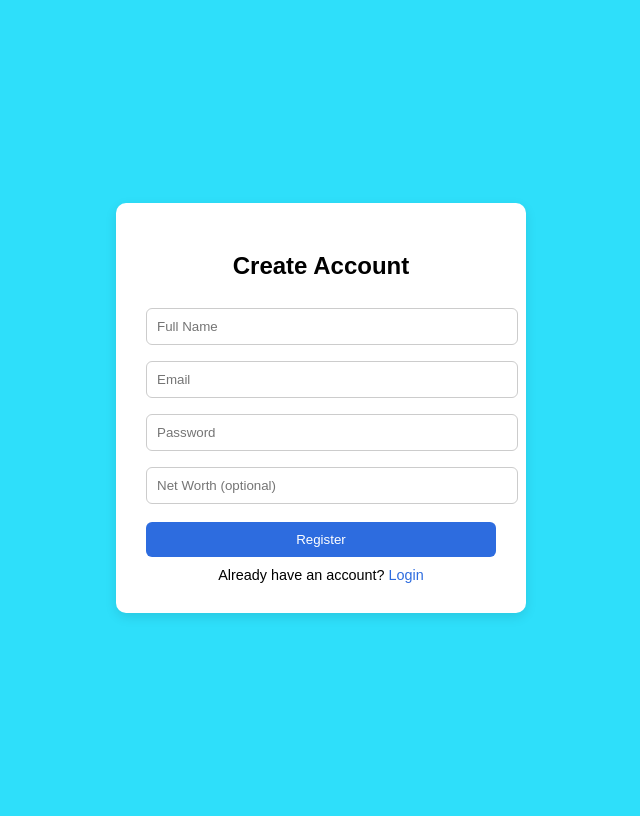
After one commit to SoleP12/WealthManagementSystemBackend, a FastAPI app: template WealthManage/backend/templates/register.html in a window 1280 px wide. The commit adds this page. Shown: the whole page, without its empty margins (319-959 px from the left). Run offline with FastAPI, Linux system fonts and the light colour scheme; the template is opened without the code that fills it, so the values that code supplies are empty; parts of the project's set-up code (start-up, migrations or seed data) failed here and were passed over.

Commit message:
Numerous changes can not specify here due to github codespaces usage issues

```diff
--- a/WealthManage/backend/main.py
+++ b/WealthManage/backend/main.py
@@ -4,7 +4,6 @@
 from datetime import timedelta
 from pathlib import Path
 from typing import Annotated
-
 ##############################################
 # Third-Party Imports
 import uvicorn
@@ -13,17 +12,18 @@ from fastapi.responses import HTMLResponse
 from fastapi.security import OAuth2PasswordRequestForm
 from fastapi.staticfiles import StaticFiles
 from fastapi.templating import Jinja2Templates
-from sqlalchemy.orm import selectinload
 from sqlalchemy.ext.asyncio import AsyncSession
 from contextlib import asynccontextmanager
 ##############################################
-# Model Imports
-from models import WealthManager
 
 ##############################################
+#Router Import
+from routers import users
+##############################################
 # Schema Imports
-from schemas import Token, WealthManagerBase, WealthManagerChange, WealthManagerCreate, WealthManagerResponse
-
+from schemas import Token
+##############################################
+from routers import users
 ##############################################
 # Database Imports
 from database import Base, engine, get_db
@@ -39,13 +39,12 @@ from auth import ACCESS_TOKEN_EXPIRE_MINUTES, authenticate_user, create_access_t
 async def lifespan(_app: FastAPI):
     async with engine.begin() as conn:
         await conn.run_sync(Base.metadata.create_all)
-
     yield
     await engine.dispose()
 
 app = FastAPI(lifespan = lifespan)
 
-BASE_DIR = Path(__file__).resolve().parent.parent
+BASE_DIR = Path(__file__).resolve().parent
 app.mount(
     "/static",
     StaticFiles(directory=BASE_DIR / "static"),
@@ -56,11 +55,11 @@ app.mount(
 templates = Jinja2Templates(directory =BASE_DIR /  "templates")
 
 ############################################### Endpoints ##############################################
+app.include_router(users.router, prefix = "/WealthM/wealthmanager", tags=["WealthManagers"])
 
+############################################# Reusable Dependency Type ################################
+DbSession = Annotated[AsyncSession, Depends(get_db)]
 
-############################################# Reusable Dependency Types ################################
-CurrentUser = Annotated[WealthManager, Depends(get_current_active_user)]
-DbSession = Annotated[AsyncSession, Depends(get_db)]
 ########################################################################################################
 
 
@@ -69,98 +68,14 @@ DbSession = Annotated[AsyncSession, Depends(get_db)]
 async def default_page(request: Request):
     return templates.TemplateResponse(request, "login.html")
 ########################################################################################################
-
-
+@app.post("/register", name = "WealthMRegister")
+async def register_page(request: Request):
+    return templates.TemplateResponse(request, "register.html")
 ######################################## DashBoard Page for Specific WealthManager #####################
-@app.get("/dashboard")
-async def dashboard_page(request: Request):
+@app.get("/dashboard/{wealthmanager_id}")
+async def dashboard_page(wealthmanager_id: int, request: Request, current_user: WealthManager = Depends(get_current_active_user)):
     return templates.TemplateResponse(request = request, name = "dashboard.html")
 ########################################################################################################
-
-
-######################################## Protected API Endpoint ###################################
-@app.get("/wealthmanager/me", response_model = WealthManagerResponse)
-async def get_my_wealthmanager(current_user: CurrentUser):
-    return current_user
-########################################################################################################
-
-
-############################################### WealthManager Creation #################################
-@app.post("WealthM/wealthmanager/", response_model = WealthManagerResponse, status_code = 201)
-async def create_user(wealthmanager: WealthManagerCreate, db: DbSession):
-    result = await db.execute(select(WealthManager).where(WealthManager.email == wealthmanager.email))
-    if result.scalars().first():
-        raise HTTPException(status_code = 409, detail = "WealthManager Already Exists")
-
-    data = wealthmanager.model_dump()
-    data["hashed_password"] = get_password_hash(data.pop("password"))
-    wealth_manager = WealthManager(**data)
-    db.add(wealth_manager)
-    await db.commit()
-    await db.refresh(wealth_manager)
-    return wealth_manager
-#########################################################################################################
-
-
-############################################### Get Specific WealthManager ##############################
-@app.get("WealthM/wealthmanager/getme/{wealthmanager_id}", response_model = WealthManagerResponse)
-async def get_users(wealthmanager_id: int, db:DbSession , current_user: WealthManager = Depends(get_current_active_user)):
-    if current_user.id != wealthmanager_id:
-        raise HTTPException(status_code = 403, detail = "Unauthorized Action")
-    result = await db.execute(select(WealthManager).where(WealthManager.id == wealthmanager_id))
-    user = result.scalars().first()
-    if not user:
-        raise HTTPException(status_code=404, detail = "WealthManager ID not found")
-    return user
-##########################################################################################################
-
-
-############################################### Deletion Endpoint ########################################
-@app.delete("WealthM/wealthmanager/delete/{wealthmanager_id}" , status_code = 204)
-async def delete_wealth_manager(wealthmanager_id: int, db: DbSession, current_user: CurrentUser):
-    if current_user.id != wealthmanager_id:
-        raise HTTPException(status_code = 403, detail = "Unauthorized Action: Deletion of Account Unavailable")
-    result = await db.execute(select(WealthManager).where(WealthManager.id == wealthmanager_id))
-    db_user = result.scalars().first()
-    if not db_user:
-        raise HTTPException(status_code=404, detail = "WealthManager Does not Exist")
-    await db.delete(db_user)
-    await db.commit()
-##########################################################################################################
-
-
-############################################### Update WealthManager #####################################
-@app.patch("WealthM/wealthmanager/update/{wealthmanager_id}", response_model = WealthManagerResponse)
-async def update_wealth_manager(wealthmanager_id: int,wealthmanager:WealthManagerChange, db:DbSession, current_user: CurrentUser):
-    if current_user.id != wealthmanager_id:
-        raise HTTPException(status_code = 403, detail = "Unauthorized Action: Cannot Update Another User's Account")
-    result = await db.execute(select(WealthManager).where(WealthManager.id == wealthmanager_id))
-    db_user = result.scalars().first()
-    if not db_user:
-        raise HTTPException(status_code=404, detail = "WealthManager Does not Exist")
-
-    existing_user = await db.execute(select(WealthManager).where(WealthManager.email == wealthmanager.email, WealthManager.id != wealthmanager_id))
-    if existing_user.scalars().first():
-        raise HTTPException(status_code = 409, detail = "WealthManager already exists")
-
-    update_data = wealthmanager.model_dump(exclude_unset = True)
-
-    for field , value in update_data.items():
-        setattr(db_user, field, value)
-
-    await db.commit()
-    await db.refresh(db_user)
-    return db_user
-###########################################################################################################
-
-
-################################################ Showcase Entire Database ##################################
-@app.get("WealthM/wealthmanager/", response_model = list[WealthManagerResponse])
-async def show_all_users(db:DbSession, current_user:CurrentUser):
-    result = await db.execute(select(WealthManager))
-    return result.scalars().all()
-###########################################################################################################
-
 
 ################################################### Token Creation Endpoint #######################################
 @app.post("/token", response_model = Token)
--- a/WealthManage/static/login.css
+++ b/WealthManage/backend/static/login.css
@@ -103,7 +103,7 @@ section a{
 }
 
 
-/*
+
 .input-create{
     position: relative;
     top: 20px;
@@ -131,4 +131,4 @@ section a{
 .create-btn:hover{
     background: #00fd2a;
     transform: scale(1.05,1);
-}  */
+}
--- /dev/null
+++ b/WealthManage/backend/static/register.css
@@ -0,0 +1,55 @@
+body {
+            font-family: Arial, sans-serif;
+            background-color: rgb(46, 223, 250);
+            display: flex;
+            justify-content: center;
+            align-items: center;
+            height: 100vh;
+        }
+
+        .container {
+            background: white;
+            padding: 30px;
+            border-radius: 10px;
+            width: 350px;
+            box-shadow: 0 4px 12px rgba(0,0,0,0.1);
+        }
+
+        h2 {
+            text-align: center;
+            margin-bottom: 20px;
+        }
+
+        input {
+            width: 100%;
+            padding: 10px;
+            margin: 8px 0;
+            border: 1px solid #ccc;
+            border-radius: 6px;
+        }
+
+        button {
+            width: 100%;
+            padding: 10px;
+            background: #2d6cdf;
+            color: white;
+            border: none;
+            border-radius: 6px;
+            cursor: pointer;
+            margin-top: 10px;
+        }
+
+        button:hover {
+            background: #1f56b3;
+        }
+
+        .footer {
+            text-align: center;
+            margin-top: 10px;
+            font-size: 0.9em;
+        }
+
+        .footer a {
+            color: #2d6cdf;
+            text-decoration: none;
+        }
--- /dev/null
+++ b/WealthManage/backend/templates/register.html
@@ -0,0 +1,35 @@
+<!DOCTYPE html>
+<html lang="en">
+<head>
+    <meta charset="UTF-8">
+    <meta name="viewport" content="width=device-width, initial-scale=1.0">
+    <link rel="stylesheet" href="/static/register.css">
+    <title>Create Account</title>
+
+</head>
+
+<body>
+
+<div class="container">
+    <h2>Create Account</h2>
+
+    <form action="/register" method="post">
+        <input type="text" name="name" placeholder="Full Name" required>
+
+        <input type="email" name="email" placeholder="Email" required>
+
+        <input type="password" name="password" placeholder="Password" required>
+
+        <input type="number" step="0.01" name="net_worth" placeholder="Net Worth (optional)">
+
+        <button type="submit">Register</button>
+    </form>
+
+    <div class="footer">
+        Already have an account?
+        <a href="/">Login</a>
+    </div>
+</div>
+
+</body>
+</html>
```
Also changed, not shown: WealthManage/backend/auth.py (+16 -15 lines), WealthManage/backend/config.py (+25 -4 lines), WealthManage/backend/routers/users.py (added, +113 -0 lines), WealthManage/backend/schemas.py (+2 -7 lines), WealthManage/backend/templates/login.html (renamed from WealthManage/templates/login.html, +5 -3 lines), WealthManage/README.md (renamed from README.md), WealthManage/backend/routers/__init__.py (added), WealthManage/backend/sql_app.db (added), WealthManage/backend/static/dashboard.css (renamed from WealthManage/static/dashboard.css), WealthManage/backend/static/dashboard.js (renamed from WealthManage/static/dashboard.js), WealthManage/backend/static/login.js (renamed from WealthManage/static/login.js), WealthManage/backend/static/register.js (added), WealthManage/backend/templates/dashboard.html (renamed from WealthManage/templates/dashboard.html), 2 other files.
